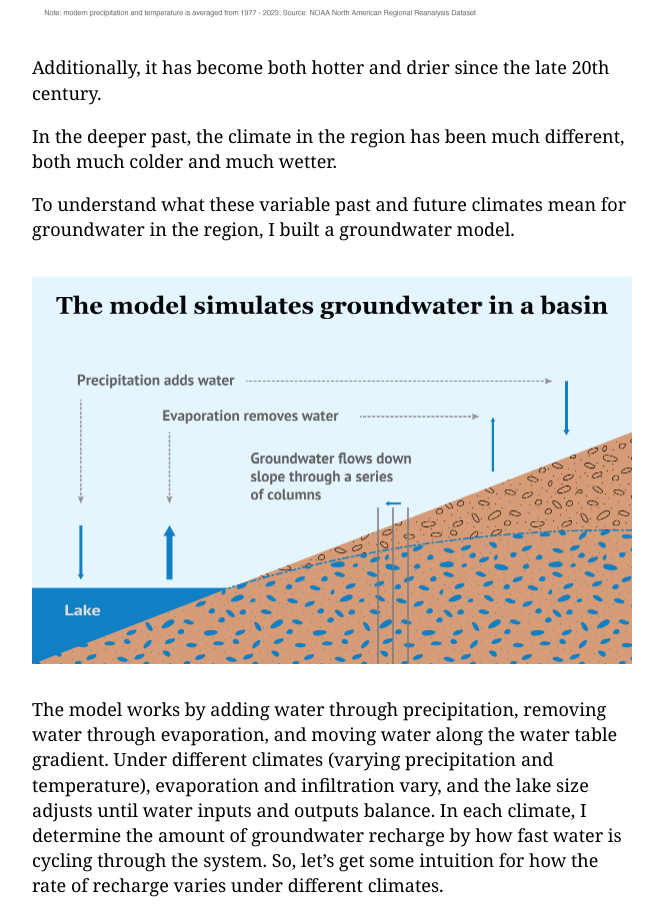
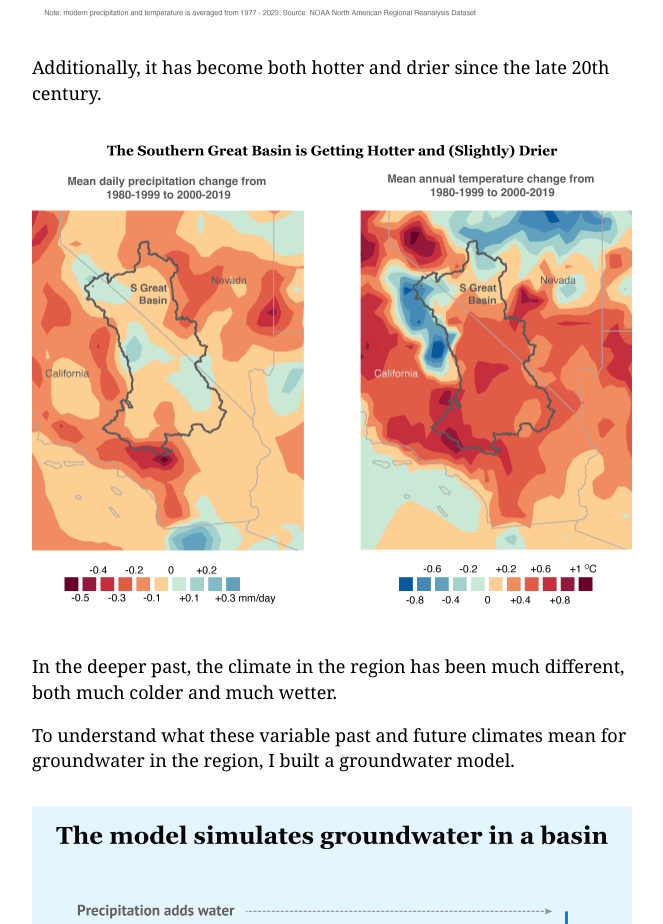
Before and after one commit to dgraves48/dgraves48.github.io, a plain HTML site: page great-basin-water/index.html in a window 1280 px wide. Shown: the part 1060-1984 px from the top of the page, without its empty margins (308-971 px from the left). Drawn offline with Linux system fonts and the light colour scheme.

Commit message:
climate change added

```diff
--- a/great-basin-water/index.html
+++ b/great-basin-water/index.html
@@ -37,6 +37,7 @@
         driest places in the United States.</p>
     <img src="images/climate_web.png">
     <p>Additionally, it has become both hotter and drier since the late 20th century. </p>
+    <img src="images/climate_change.png">
     <p>In the deeper past, the climate in the region has been much different, both much colder and much wetter. </p>
     <p>To understand what these variable past and future climates mean for groundwater in the region, I built a
         groundwater model.</p>
```
Also changed, not shown: great-basin-water/images/climate_change.png (added).
